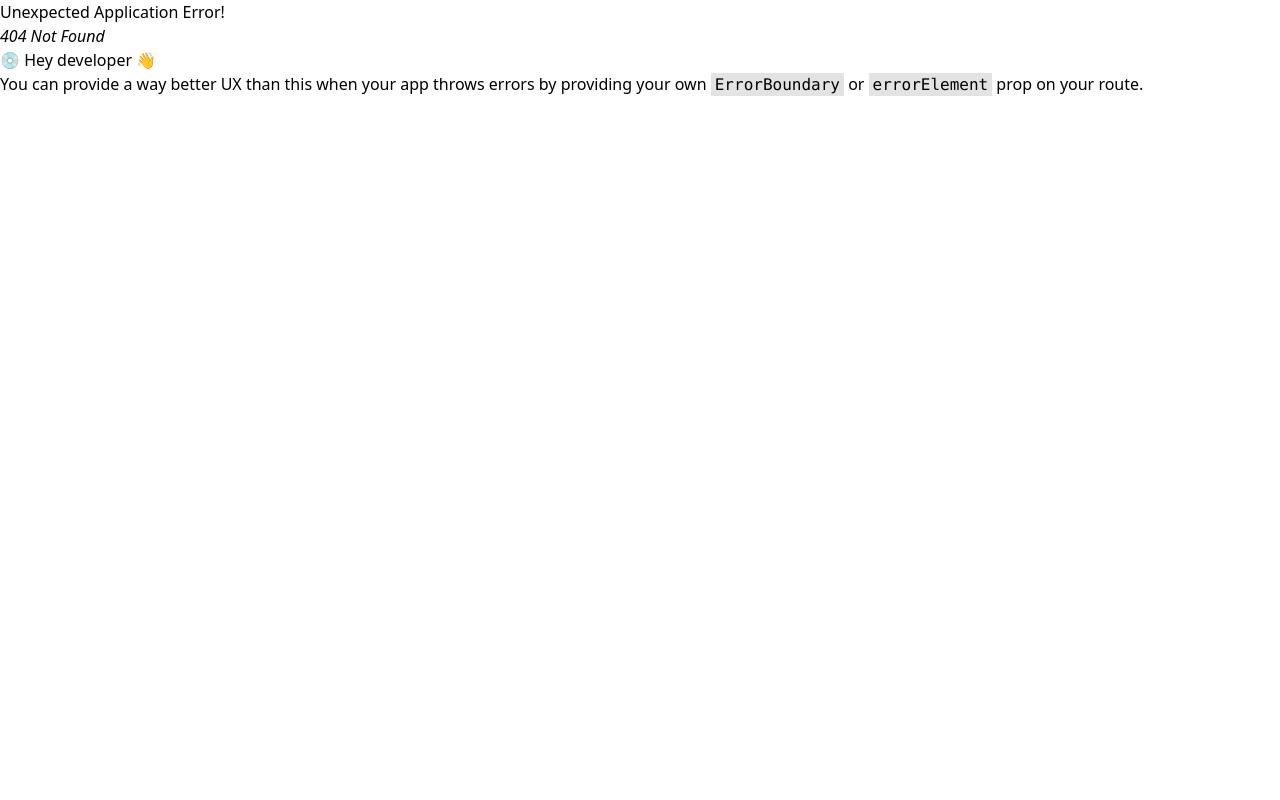
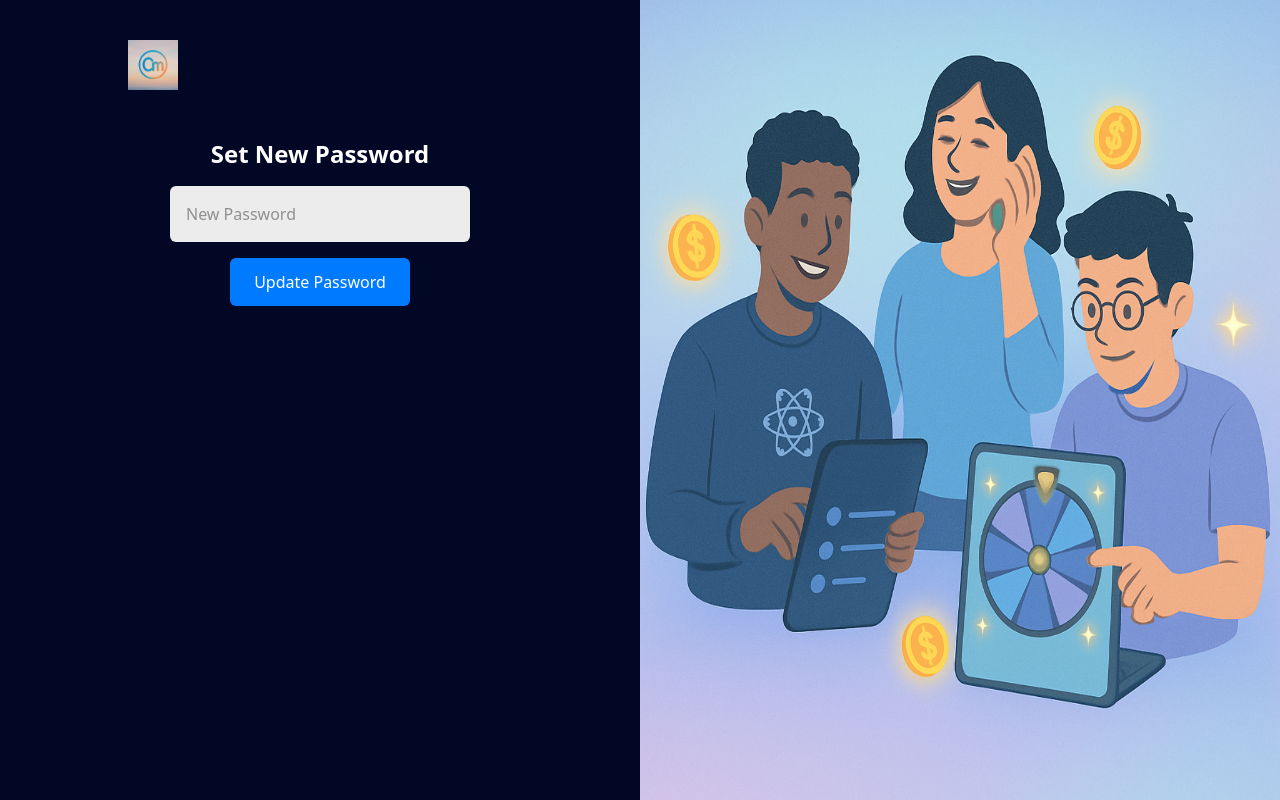
Before and after one commit to Frokesy/qus, a React (Vite) app: page /update-password in a window 1280 px wide. Before the commit this address had no page. Built offline with nearby package versions, Linux system fonts and the light colour scheme.

Commit message:
password reset flow completed

```diff
--- a/src/App.tsx
+++ b/src/App.tsx
@@ -19,6 +19,7 @@ import Spins from "./pages/admin/spins";
 import InvitationCodes from "./pages/admin/inviteCodes";
 import AdminProtectedRoute from "./components/defaults/AdminProtectedRoute";
 import ForgotPassword from "./pages/auth/forgot-password";
+import UpdatePassword from "./pages/auth/update-password";
 
 const App = () => {
   const router = createBrowserRouter([
@@ -89,10 +90,13 @@ const App = () => {
         </ProtectedRoute>
       ),
     },
-
     {
       path: "/forgot-password",
       element: <ForgotPassword />,
+    },
+    {
+      path: "/update-password",
+      element: <UpdatePassword />,
     },
 
     //admin routes
--- /dev/null
+++ b/src/pages/auth/update-password/index.tsx
@@ -0,0 +1,100 @@
+import { useState, useEffect } from "react";
+import { supabase } from "../../../utils/supabaseClient";
+import { useNavigate } from "react-router-dom";
+import { toast, ToastContainer } from "react-toastify";
+import AuthContainer from "../../../components/containers/AuthContainer";
+
+const UpdatePassword = () => {
+  const [password, setPassword] = useState("");
+  const [loading, setLoading] = useState(false);
+  const navigate = useNavigate();
+
+  useEffect(() => {
+    return () => {
+      toast.dismiss();
+    };
+  }, []);
+
+  const handleUpdatePassword = async () => {
+    if (!password.trim()) {
+      toast.error("Password cannot be empty", {
+        position: "top-center",
+        style: { background: "#333", color: "#fff" },
+      });
+      return;
+    }
+
+    setLoading(true);
+    let successHandled = false;
+
+    const fallbackTimeout = setTimeout(() => {
+      if (!successHandled) {
+        toast.success("Password updated! Please log in again.", {
+          position: "top-center",
+          style: { background: "#333", color: "#fff" },
+          onClose: () => (window.location.href = "/"),
+        });
+        setLoading(false);
+      }
+    }, 10000);
+
+    try {
+      const { error } = await supabase.auth.updateUser({ password });
+
+      clearTimeout(fallbackTimeout);
+
+      if (error) {
+        toast.error(error.message, {
+          position: "top-center",
+          style: { background: "#333", color: "#fff" },
+        });
+      } else {
+        successHandled = true;
+        toast.success("Password updated! Please log in again.", {
+          position: "top-center",
+          style: { background: "#333", color: "#fff" },
+          onClose: () => navigate("/login"),
+        });
+      }
+    } catch (e) {
+      console.error(e);
+      toast.error("Something went wrong. Please try again.", {
+        position: "top-center",
+        style: { background: "#333", color: "#fff" },
+      });
+    }
+
+    setLoading(false);
+  };
+
+  return (
+    <AuthContainer>
+      <ToastContainer />
+      <div className="flex flex-col items-center pt-12 min-h-screen">
+        <h2 className="text-2xl font-semibold text-white text-center mb-4">
+          Set New Password
+        </h2>
+
+        <input
+          type="password"
+          placeholder="New Password"
+          value={password}
+          onChange={(e) => setPassword(e.target.value)}
+          className="p-4 rounded-md w-[300px] bg-[#ececec] text-[#333] outline-none"
+        />
+
+        <button
+          onClick={handleUpdatePassword}
+          disabled={loading}
+          className={`mt-4 bg-[#007bff] text-white px-6 py-3 rounded-md ${
+            loading ? "opacity-70 cursor-not-allowed" : ""
+          }`}
+        >
+          {loading ? "Updating..." : "Update Password"}
+        </button>
+      </div>
+    </AuthContainer>
+  );
+};
+
+export default UpdatePassword;
```
Also changed, not shown: 1 other file (tests, documents, lock files or other folders).
